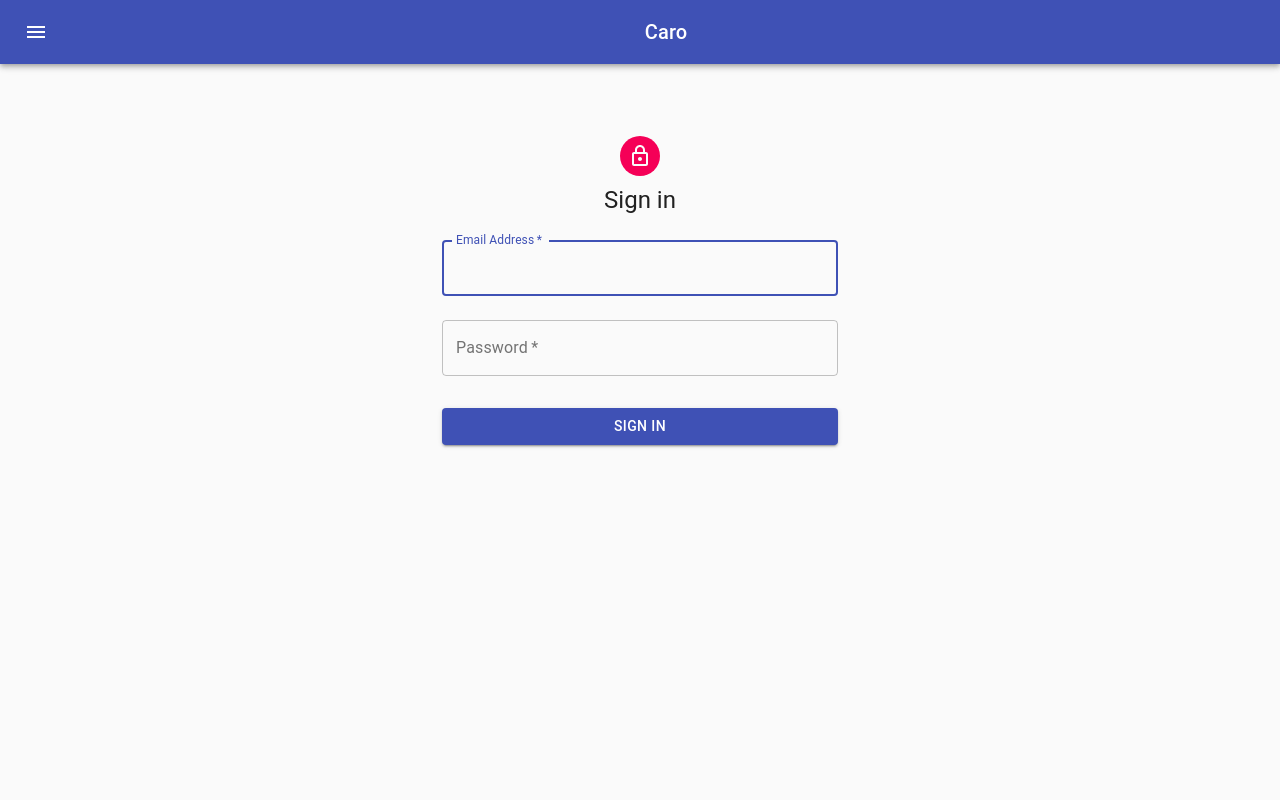
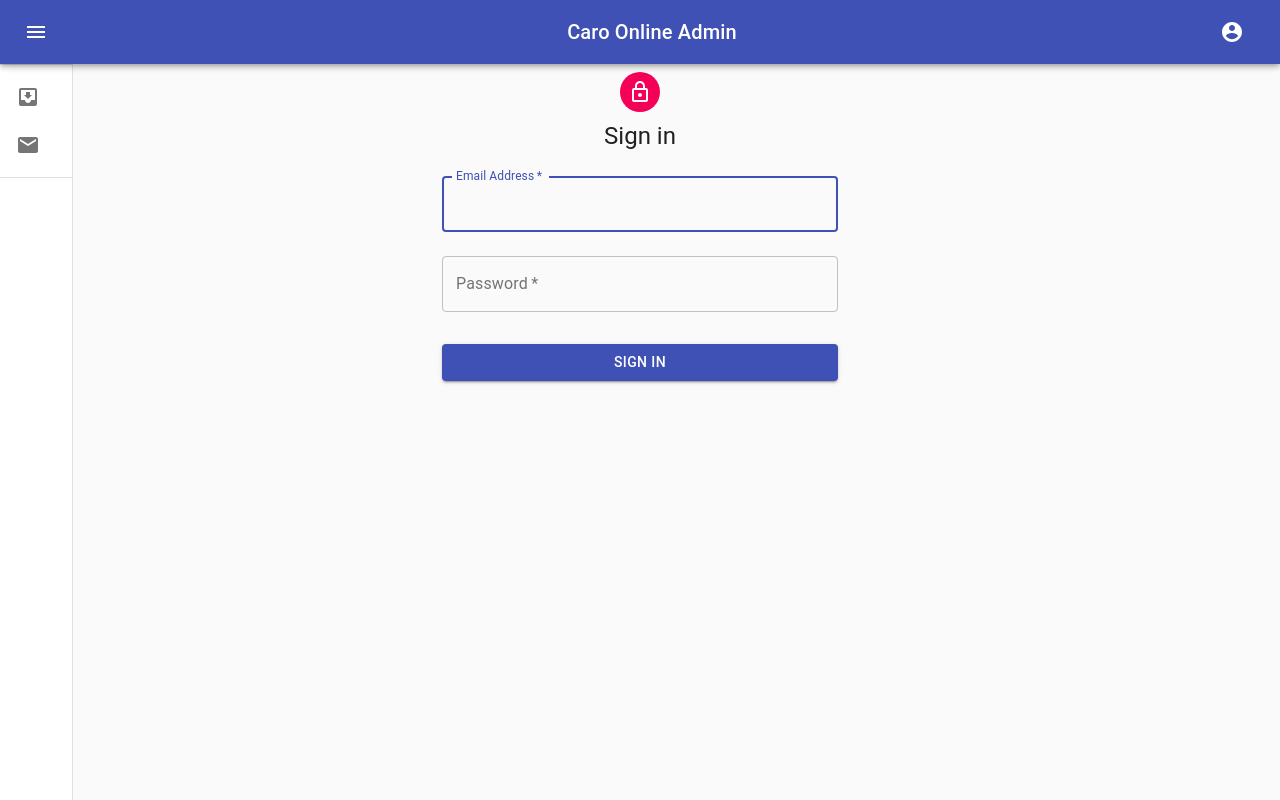
Before and after one commit to hdminh/caro-admin-react, a React (Create React App) app: page /login in a window 1280 px wide. Built offline with nearby package versions, Linux system fonts and the light colour scheme.

Commit message:
add sidebar

```diff
--- a/src/App.js
+++ b/src/App.js
@@ -3,33 +3,41 @@ import './App.css';
 import Header from './components/Header';
 import Home from './components/Home';
 import LoginForm from './components/LoginForm';
-import PrivateRoute from './utils/PrivateRoute';
+// import PrivateRoute from './utils/PrivateRoute';
 import Alert from '@material-ui/lab/Alert';
-
 import {
   BrowserRouter as Router,
   Switch,
   Route
 } from "react-router-dom";
 
+
 function App() {
-  const [title, setTitle] = useState("Caro");
+  const [title, setTitle] = useState("Caro Online Admin");
   const [auth, setAuth] = useState(true);
   const [error, setError] = useState(null);
-
   return (
     <Router>
     <div className="App">
-      <Header title={title} auth={auth} setAuth={setAuth} setTitle={setTitle} />
+
+      <Header
+      title={title}
+      auth={auth}
+      setAuth={setAuth}
+      setTitle={setTitle} />
         <div className="container d-flex align-items-center flex-column">
         {error && <Alert severity="error">{error}</Alert>}
           <Switch>
-            <Route path="/login">
-              <LoginForm setAuth={setAuth} setTitle={setTitle} setError={setError} />
+            <Route path="/login" exact>
+              <LoginForm
+              setAuth={setAuth}
+              setTitle={setTitle}
+              setError={setError} />
             </Route>
-            <PrivateRoute path="/" exact>
+            <Route path="/" exact>
               <Home/>
-            </PrivateRoute>
+            </Route>
+
           </Switch>
         </div>
     </div>
--- a/src/components/Header.js
+++ b/src/components/Header.js
@@ -1,7 +1,8 @@
 import React, { useEffect, useState } from 'react';
+import clsx from 'clsx';
 import { withRouter } from "react-router-dom";
 import { ACCESS_TOKEN_NAME } from '../constants/apiContants';
-import { makeStyles } from '@material-ui/core/styles';
+import { makeStyles, useTheme } from '@material-ui/core/styles';
 import AppBar from '@material-ui/core/AppBar';
 import Toolbar from '@material-ui/core/Toolbar';
 import Typography from '@material-ui/core/Typography';
@@ -9,27 +10,96 @@ import IconButton from '@material-ui/core/IconButton';
 import MenuIcon from '@material-ui/icons/Menu';
 import AccountCircle from '@material-ui/icons/AccountCircle';
 import MenuItem from '@material-ui/core/MenuItem';
+import Drawer from '@material-ui/core/Drawer';
+import List from '@material-ui/core/List';
+import Divider from '@material-ui/core/Divider';
+import ChevronLeftIcon from '@material-ui/icons/ChevronLeft';
+import ChevronRightIcon from '@material-ui/icons/ChevronRight';
+import ListItem from '@material-ui/core/ListItem';
+import ListItemIcon from '@material-ui/core/ListItemIcon';
+import ListItemText from '@material-ui/core/ListItemText';
+import InboxIcon from '@material-ui/icons/MoveToInbox';
+import MailIcon from '@material-ui/icons/Mail';
 import Menu from '@material-ui/core/Menu';
+import CssBaseline from '@material-ui/core/CssBaseline';
+
+const drawerWidth = 240;
+
+const useStyles = makeStyles((theme) => ({
+  root: {
+    display: 'flex',
+  },
+  appBar: {
+    zIndex: theme.zIndex.drawer + 1,
+    transition: theme.transitions.create(['width', 'margin'], {
+      easing: theme.transitions.easing.sharp,
+      duration: theme.transitions.duration.leavingScreen,
+    }),
+  },
+  appBarShift: {
+    marginLeft: drawerWidth,
+    width: `calc(100% - ${drawerWidth}px)`,
+    transition: theme.transitions.create(['width', 'margin'], {
+      easing: theme.transitions.easing.sharp,
+      duration: theme.transitions.duration.enteringScreen,
+    }),
+  },
+  menuButton: {
+    marginRight: 36,
+  },
+  hide: {
+    display: 'none',
+  },
+  drawer: {
+    width: drawerWidth,
+    flexShrink: 0,
+    whiteSpace: 'nowrap',
+  },
+  drawerOpen: {
+    width: drawerWidth,
+    transition: theme.transitions.create('width', {
+      easing: theme.transitions.easing.sharp,
+      duration: theme.transitions.duration.enteringScreen,
+    }),
+  },
+  drawerClose: {
+    transition: theme.transitions.create('width', {
+      easing: theme.transitions.easing.sharp,
+      duration: theme.transitions.duration.leavingScreen,
+    }),
+    overflowX: 'hidden',
+    width: theme.spacing(7) + 1,
+    [theme.breakpoints.up('sm')]: {
+      width: theme.spacing(9) + 1,
+    },
+  },
+  title: {
+    flexGrow: 1,
+  },
+  toolbar: {
+    display: 'flex',
+    alignItems: 'center',
+    justifyContent: 'flex-end',
+    padding: theme.spacing(0, 1),
+    // necessary for content to be below app bar
+    ...theme.mixins.toolbar,
+  },
+  content: {
+    flexGrow: 1,
+    padding: theme.spacing(3),
+  },
+}));
 
 
 function Header(props) {
 
   useEffect(() => {
-    if (!localStorage.getItem(ACCESS_TOKEN_NAME)) props.setAuth(false);
+    if (!localStorage.getItem(ACCESS_TOKEN_NAME)) props.setAuth(true);
   })
 
-    const useStyles = makeStyles((theme) => ({
-    root: {
-      flexGrow: 1,
-    },
-    menuButton: {
-      marginRight: theme.spacing(2),
-    },
-    title: {
-      flexGrow: 1,
-    },
-    }));
+    const [open, setOpen] = React.useState(false);
     const classes = useStyles();
+    const theme = useTheme();
     const [anchorEl, setAnchorEl] = useState(null);
     const handleMenu = (event) => {
       setAnchorEl(event.currentTarget);
@@ -38,6 +108,15 @@ function Header(props) {
     const handleClose = () => {
       setAnchorEl(null);
     };
+
+    const handleDrawerClose = () => {
+      setOpen(false);
+    };
+
+    const handleDrawerOpen = () => {
+      setOpen(true);
+    };
+
 
     const handleLogout = () => {
         localStorage.removeItem(ACCESS_TOKEN_NAME)
@@ -50,16 +129,31 @@ function Header(props) {
 
     return (
     <div className={classes.root}>
-      <AppBar position="static">
+      <CssBaseline />
+      {props.auth && (
+        <div>
+        <AppBar
+        position="fixed"
+        className={clsx(classes.appBar, {
+          [classes.appBarShift]: open,
+        })}
+      >
         <Toolbar>
-          <IconButton edge="start" className={classes.menuButton} color="inherit" aria-label="menu">
+        <IconButton
+            color="inherit"
+            aria-label="open drawer"
+            onClick={handleDrawerOpen}
+            edge="start"
+            className={clsx(classes.menuButton, {
+              [classes.hide]: open,
+            })}
+          >
             <MenuIcon />
           </IconButton>
           <Typography variant="h6" className={classes.title}>
               {titleApp}
           </Typography>
-          {props.auth && (
-            <div>
+
               <IconButton
                 aria-label="account of current user"
                 aria-controls="menu-appbar"
@@ -84,14 +178,43 @@ function Header(props) {
                 open={Boolean(anchorEl)}
                 onClose={handleClose}
               >
-                <MenuItem onClick={handleClose}>Profile</MenuItem>
                 <MenuItem onClick={handleLogout}>Logout</MenuItem>
               </Menu>
-            </div>
-          )}
         </Toolbar>
       </AppBar>
-
+          <Drawer
+        variant="permanent"
+        className={clsx(classes.drawer, {
+          [classes.drawerOpen]: open,
+          [classes.drawerClose]: !open,
+        })}
+        classes={{
+          paper: clsx({
+            [classes.drawerOpen]: open,
+            [classes.drawerClose]: !open,
+          }),
+        }}
+      >
+        <div className={classes.toolbar}>
+          <IconButton onClick={handleDrawerClose}>
+            {theme.direction === 'rtl' ? <ChevronRightIcon /> : <ChevronLeftIcon />}
+          </IconButton>
+        </div>
+        <Divider />
+        <List>
+            <ListItem button key={'User'} onClick={handleDrawerClose}>
+              <ListItemIcon><InboxIcon /> </ListItemIcon>
+              <ListItemText primary={'User'} />
+            </ListItem>
+            <ListItem button key={'Match'} onClick={handleDrawerClose}>
+              <ListItemIcon><MailIcon /> </ListItemIcon>
+              <ListItemText primary={'Match'} />
+            </ListItem>
+        </List>
+        <Divider />
+      </Drawer>
+        </div>
+      )}
     </div>
   );
 }
--- a/src/components/Home.js
+++ b/src/components/Home.js
@@ -1,19 +1,18 @@
 import React,{ useEffect } from 'react';
 import { withRouter } from 'react-router-dom';
-import { ACCESS_TOKEN_NAME } from '../constants/apiContants';
+// import { ACCESS_TOKEN_NAME } from '../constants/apiContants';
 
 function Home(props) {
 
     useEffect(() => {
-        if (!localStorage.getItem(ACCESS_TOKEN_NAME)) redirectToLogin();
+        // if (!localStorage.getItem(ACCESS_TOKEN_NAME)) redirectToLogin();
 
     })
-    function redirectToLogin() {
-    props.history.push('/login');
-    }
+    // function redirectToLogin() {
+    // props.history.push('/login');
+    // }
   return (
-    <div className="App">
-      Dashboard
+    <div className="Home">
     </div>
   );
 }
--- a/src/components/LoginForm.js
+++ b/src/components/LoginForm.js
@@ -1,4 +1,4 @@
-import React from 'react';
+import React, { useState } from 'react';
 import {ACCESS_TOKEN_NAME} from '../constants/apiContants';
 import Avatar from '@material-ui/core/Avatar';
 import Button from '@material-ui/core/Button';
@@ -9,32 +9,34 @@ import Typography from '@material-ui/core/Typography';
 import { makeStyles } from '@material-ui/core/styles';
 import Container from '@material-ui/core/Container';
 import {useForm } from 'react-hook-form';
+import Backdrop from '@material-ui/core/Backdrop';
+import CircularProgress from '@material-ui/core/CircularProgress';
 import { login } from '../utils/api';
 import { withRouter } from 'react-router-dom';
 
 function LoginForm(props) {
 
     const {register, handleSubmit } = useForm();
+    const [loading, setLoading] = useState(false);
 
     const handleSubmitCheck = (e) => {
-        console.log(e)
-
+      setLoading(true)
         login(e.username, e.password).then((response) => {
-          console.log(response)
-                if(response.status === 200){
+              console.log(response)
+              setLoading(false)
+                if(response.status < 400){
                     localStorage.setItem(ACCESS_TOKEN_NAME, response.data.token);
                     redirectToHome();
                 }
             })
             .catch((error) => {
+              setLoading(false)
               props.setError(error.message)
-
             });
     }
     const redirectToHome = () => {
         props.history.push('/');
         props.setError(null)
-        props.setTitle("Home")
         props.setAuth(true);
     }
 const useStyles = makeStyles((theme) => ({
@@ -43,6 +45,10 @@ const useStyles = makeStyles((theme) => ({
     display: 'flex',
     flexDirection: 'column',
     alignItems: 'center',
+  },
+  backdrop: {
+    zIndex: theme.zIndex.drawer + 1,
+    color: '#fff',
   },
   avatar: {
     margin: theme.spacing(1),
@@ -60,6 +66,11 @@ const classes = useStyles();
   return (
     <Container component="main" maxWidth="xs">
       <CssBaseline />
+      {loading && (
+      <Backdrop className={classes.backdrop} open={true}>
+          <CircularProgress color="inherit" />
+      </Backdrop>
+      )}
       <div className={classes.paper}>
         <Avatar className={classes.avatar}>
           <LockOutlinedIcon />
--- a/src/constants/apiContants.js
+++ b/src/constants/apiContants.js
@@ -1,3 +1,3 @@
 //export const API_BASE_URL = process.env.REACT_APP_SERVER_URL;
-export const API_BASE_URL = "https://caro-game-api.herokuapp.com/api/v1";
+export const API_BASE_URL = "https://caro-game-api.herokuapp.com/api/v1/admin";
 export const ACCESS_TOKEN_NAME = 'token';
```
Also changed, not shown: src/utils/api.js (+78 -0 lines), src/components/User.js (added), 2 other files (tests, documents, lock files or other folders).
